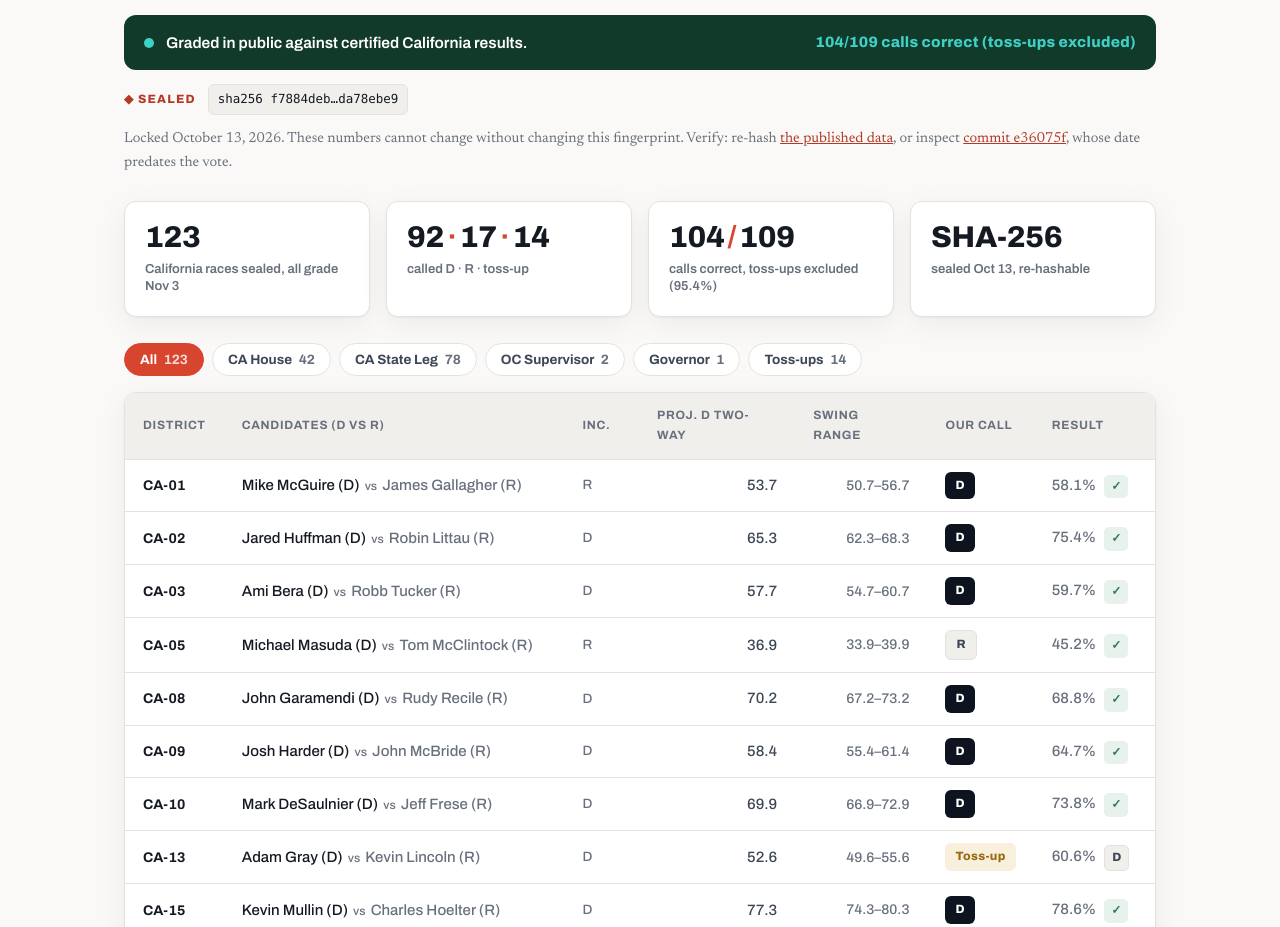
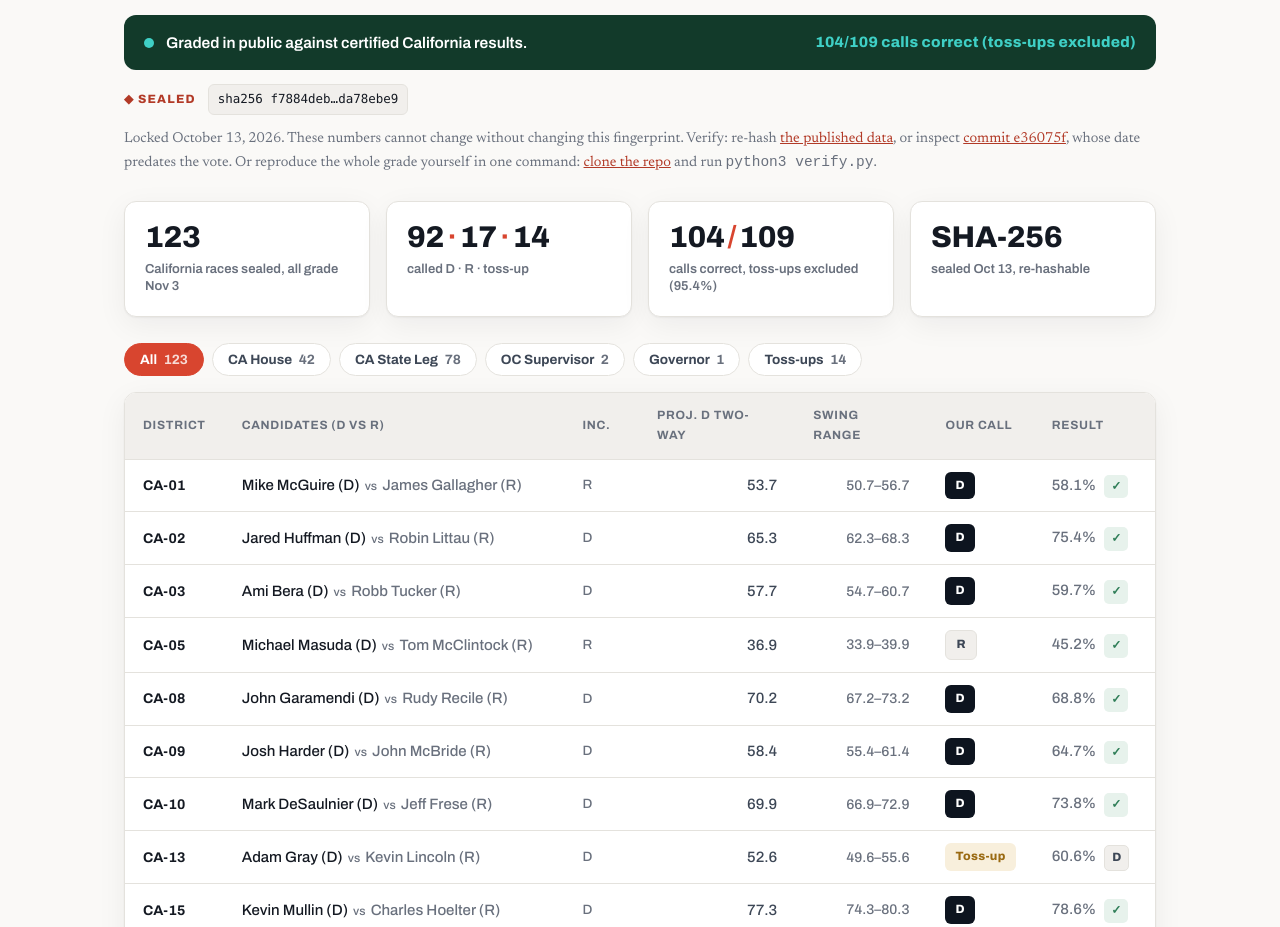
Before and after one commit to omosha/agent-n-site, a plain HTML site: page index.html in a window 1280 px wide. Shown: the part 10920-11847 px from the top of the page. Drawn offline with Linux system fonts and the light colour scheme.

Commit message:
site: add one-command reproduce line to the seal block (clone + python3 verify.py)
Co-Authored-By: Claude Opus 4.8 (1M context) <noreply@anthropic.com>

```diff
--- a/index.html
+++ b/index.html
@@ -751,7 +751,7 @@
     <div class="seal-verify">
       <span class="sv-lock">&#9670; SEALED</span>
       <code class="sv-hash">sha256 f7884deb…da78ebe9</code>
-      <span class="sv-note">Locked October 13, 2026. These numbers cannot change without changing this fingerprint. Verify: re-hash <a href="data/sealed-board.json">the published data</a>, or inspect <a href="https://github.com/omosha/agent-n-site/commit/e36075f">commit e36075f</a>, whose date predates the vote.</span>
+      <span class="sv-note">Locked October 13, 2026. These numbers cannot change without changing this fingerprint. Verify: re-hash <a href="data/sealed-board.json">the published data</a>, or inspect <a href="https://github.com/omosha/agent-n-site/commit/e36075f">commit e36075f</a>, whose date predates the vote. Or reproduce the whole grade yourself in one command: <a href="https://github.com/omosha/agent-n-site">clone the repo</a> and run <code>python3 verify.py</code>.</span>
     </div>
 
     <div class="board-stats">
```
